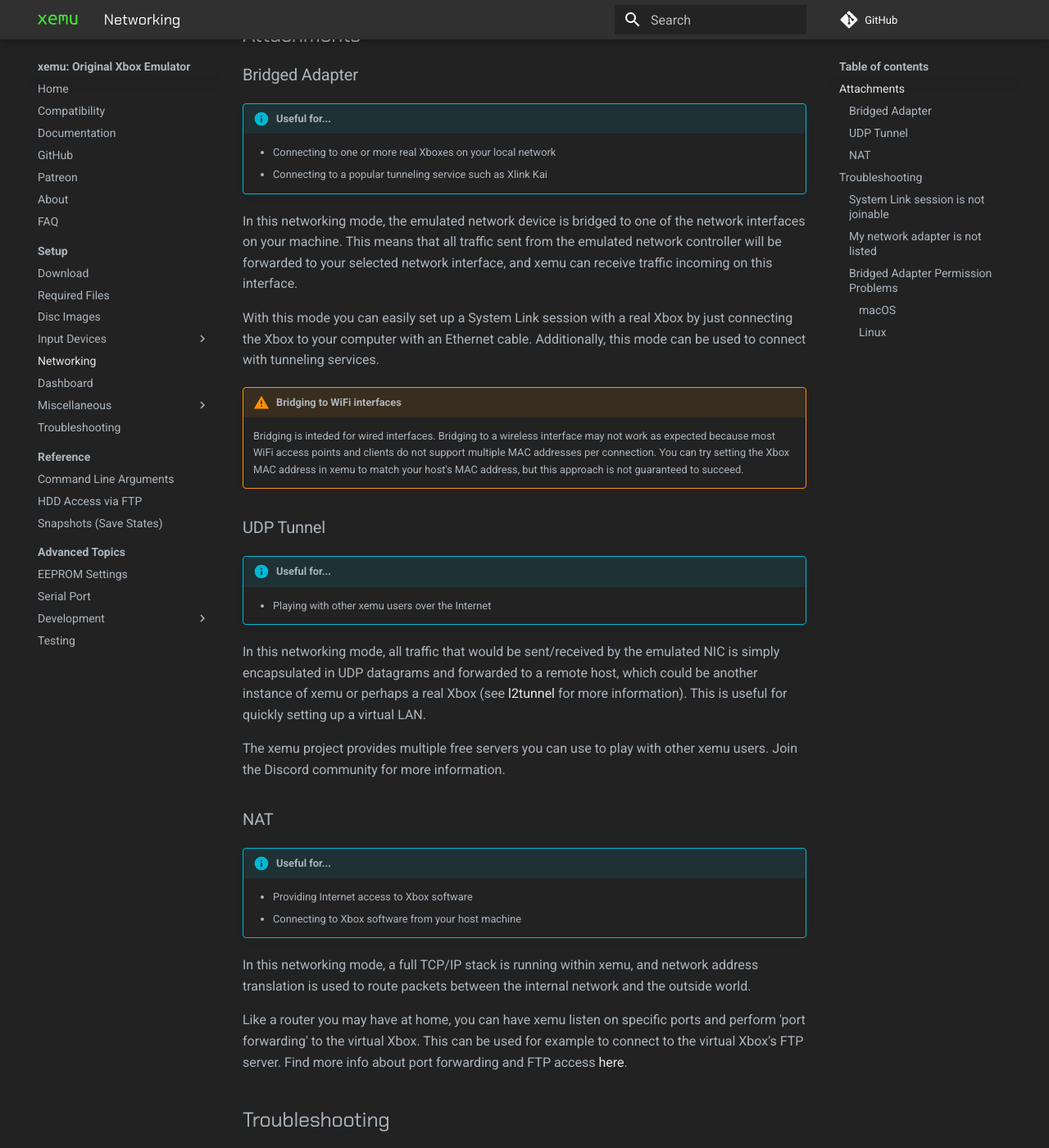
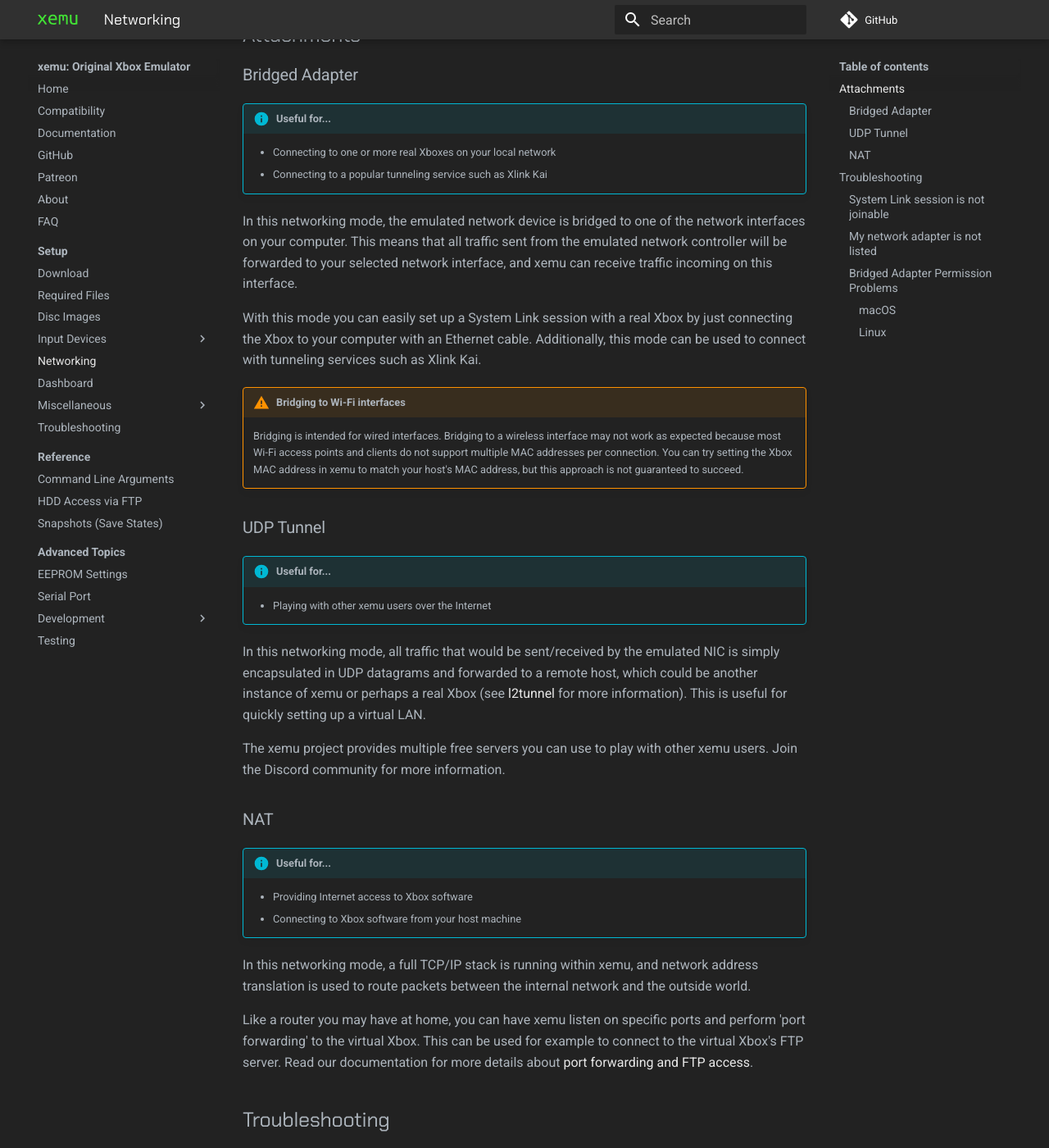
Before and after one commit to xemu-project/xemu-website, an MkDocs documentation site: the page built from docs/docs/networking.md, in a window 1280 px wide and 1400 px high, scrolled down 385 px. Shown: the whole window at 82% size. Built offline with MkDocs 1.6.1 and Material for MkDocs 9.7.7, drawn with Linux system fonts in a browser that asks for light colours; comment, search, counter and statistics services are not loaded; some of the changed text lies outside the part shown.

Commit message:
Several updates to networking.md

```diff
--- a/docs/docs/networking.md
+++ b/docs/docs/networking.md
@@ -16,18 +16,18 @@ you should select depends on what you'd like to do.
     * Connecting to a popular tunneling service such as Xlink Kai
 
 In this networking mode, the emulated network device is bridged to one of the
-network interfaces on your machine. This means that all traffic sent from the
+network interfaces on your computer. This means that all traffic sent from the
 emulated network controller will be forwarded to your selected network
 interface, and xemu can receive traffic incoming on this interface.
 
 With this mode you can easily set up a System Link session with a real Xbox by
 just connecting the Xbox to your computer with an Ethernet cable. Additionally,
-this mode can be used to connect with tunneling services.
+this mode can be used to connect with tunneling services such as Xlink Kai.
 
-!!! warning "Bridging to WiFi interfaces"
+!!! warning "Bridging to Wi-Fi interfaces"
 
-    Bridging is inteded for wired interfaces. Bridging to a wireless
-    interface may not work as expected because most WiFi access points and
+    Bridging is intended for wired interfaces. Bridging to a wireless
+    interface may not work as expected because most Wi-Fi access points and
     clients do not support multiple MAC addresses per connection. You can try
     setting the Xbox MAC address in xemu to match your host's MAC address, but
     this approach is not guaranteed to succeed.
@@ -58,16 +58,16 @@ the outside world.
 
 Like a router you may have at home, you can have xemu listen on specific ports
 and perform 'port forwarding' to the virtual Xbox. This can be used for example
-to connect to the virtual Xbox's FTP server. Find more info about port
-forwarding and FTP access [here](ftp.md).
+to connect to the virtual Xbox's FTP server. Read our documentation for more
+details about [port forwarding and FTP access](ftp.md).
 
 
 ## Troubleshooting
 
 ### System Link session is not joinable
 
-* Ensure all MAC addresses are unique. If you are using an EEPROM dumped from your real Xbox, xemu and your Xbox will have the same MAC address. You'll need to change one of them. You can blank the EEPROM line in xemu's Settings window to have it generate a new one for you, or you can use the [EEPROM editor](https://github.com/Ernegien/XboxEepromEditor) to change it.
-* Ensure the game versions/regions/updates between the people playing are the same.
+* Ensure all MAC addresses are unique. If you are using an EEPROM dumped from the same Xbox that you are trying to connect to, xemu and your Xbox will have the same MAC address. You'll need to change one of them. You can blank the EEPROM line in xemu's Settings window to have it generate a new one for you, or you can use the [EEPROM editor](https://github.com/Ernegien/XboxEepromEditor) to change it.
+* Ensure the game versions/regions/updates are the same on all Xboxes, real or emulated.
 * If you are on Windows, ensure you're using the new [npcap](https://nmap.org/npcap/) with WinPcap API-compatible mode, not the older WinPcap.
 * Some Realtek cards have been known to be problematic. Try reinstalling your driver or use an alternative adapter.
 
```
Also changed, not shown: other parts of docs/docs/networking.md (+3 -3 lines).
